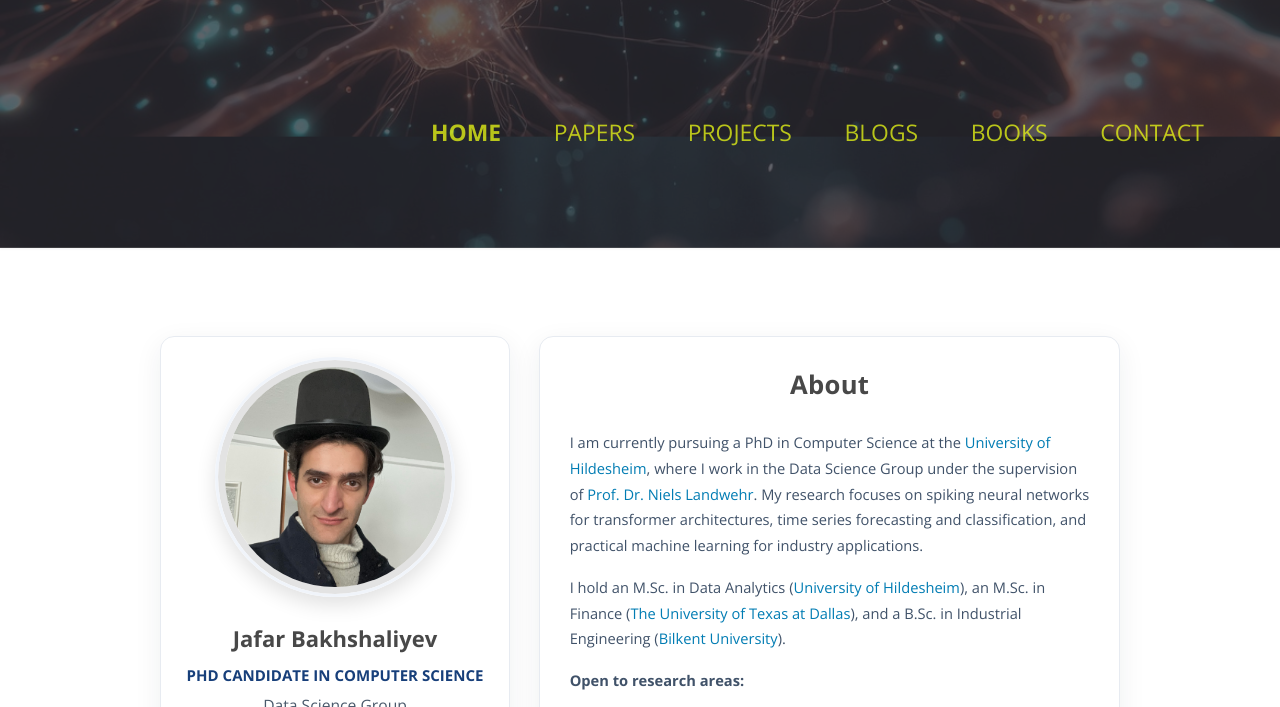
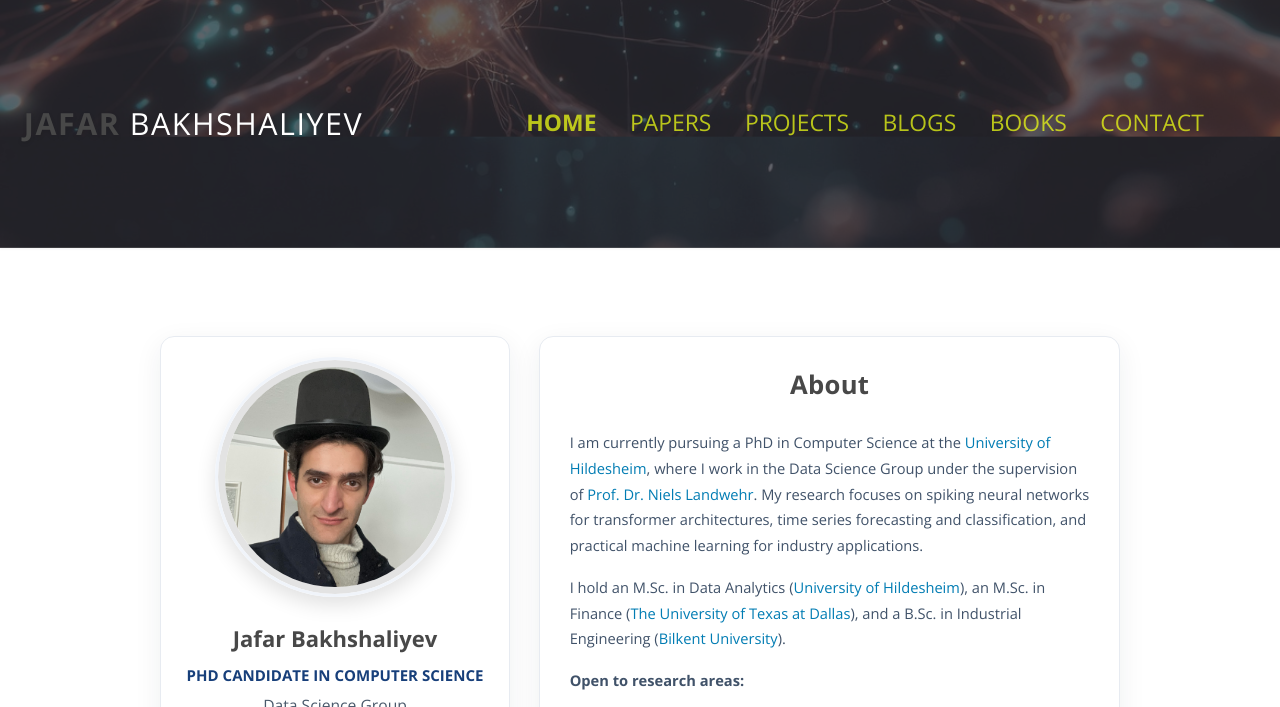
Before and after one commit to jafarbakhshaliyev/jafarbakhshaliyev.github.io, a plain HTML site: page index.html in a window 1280 px wide. Shown: the top 707 px of the page. Drawn offline with nearby package versions, Linux system fonts and the light colour scheme.

Commit message:
updated desing

```diff
--- a/css/style.css
+++ b/css/style.css
@@ -1076,25 +1076,48 @@ body {
 		font-size: 1.30em;
 		height: 12em;
 		left: 0;
-		line-height: 12em;
+		line-height: 6.1em;
 		height: 6.1em;
 		position: relative;
 		text-transform: uppercase;
 		top: 0;
 		width: 100%;
 		z-index: 10000;
+		display: flex;
+		justify-content: space-between;
+		align-items: center;
+		box-sizing: border-box;
+		padding: 0 4em 0 1.25em;
 	}
 
 		#header h1 {
 			color: #FFF;
-			font-weight: 600;
+			font-weight: 400;
 			height: inherit;
-			left: 1.25em;
 			line-height: inherit;
 			margin: 0;
 			padding: 0;
-			position: absolute;
-			top: 0;
+			position: static;
+			font-size: 1.6em;
+			letter-spacing: 1.5px;
+			white-space: nowrap;
+			flex-shrink: 0;
+			text-shadow: 0 2px 4px rgba(0,0,0,0.1);
+		}
+
+		#header h1 a {
+			color: inherit;
+			text-decoration: none;
+			border: none;
+			transition: opacity 0.2s ease-in-out;
+		}
+
+		#header h1 a:hover {
+			opacity: 0.7;
+		}
+
+		#header h1 strong {
+			font-weight: 700;
 		}
 
 		#header .icons {
@@ -1149,11 +1172,13 @@ body {
 		#header nav {
 			height: inherit;
 			line-height: inherit;
-			position: absolute;
-			right: 4em;
-			/*display: none;*/
-			top: 1em;
+			position: static;
 			vertical-align: middle;
+			display: flex;
+			align-items: center;
+			justify-content: flex-end;
+			flex-wrap: wrap;
+			overflow: hidden;
 		}
 
 			#header nav > ul {
@@ -1162,10 +1187,10 @@ body {
 				padding-left: 0;
 			}
 
-				#header nav > ul > li {
+			#header nav > ul > li {
 					border-radius: 4px;
 					display: inline-block;
-					margin-left: 2.5em;
+					margin-left: 1.5em; /* Reduced from 2.5em to prevent wrapping early */
 					padding-left: 0;
 				}
 
--- a/index.html
+++ b/index.html
@@ -26,6 +26,7 @@
 
 <body class="landing">
 	<header id="header">
+		<h1><a href="/"><strong>Jafar</strong> Bakhshaliyev</a></h1>
 		<nav id="nav">
 			<ul>
 				<li><a href="/" class="active">Home</a></li>
@@ -197,10 +198,18 @@
 		</div>
 	</section>
 
-	<section id="visitor-map" class="wrapper style1">
+	<section id="visitor-map-section" class="wrapper style1">
 		<div class="container" style="text-align: center;">
-			<div style="max-width: 600px; margin: 0 auto;">
-				<script type="text/javascript" id="mapmyvisitors" src="//mapmyvisitors.com/map.js?d=Y8QVrtf4q15nA8ldBGTuKh3y-GTpkhSS-sy3xgq7z4I&cl=ffffff&w=a"></script>
+			<div style="max-width: 600px; margin: 0 auto; display: block;" id="visitor-map-wrap">
+				<style>
+					#visitor-map-wrap .mapmyvisitors-date {
+						display: none !important;
+					}
+					#visitor-map-wrap .mapmyvisitors-bottom-text {
+						display: none !important;
+					}
+				</style>
+				<script type="text/javascript" id="mapmyvisitors" src="https://mapmyvisitors.com/map.js?d=Y8QVrtf4q15nA8ldBGTuKh3y-GTpkhSS-sy3xgq7z4I&cl=ffffff&w=a"></script>
 			</div>
 		</div>
 	</section>
```
Also changed, not shown: blogs/index.html (+2 -0 lines), books/index.html (+1 -0 lines).
